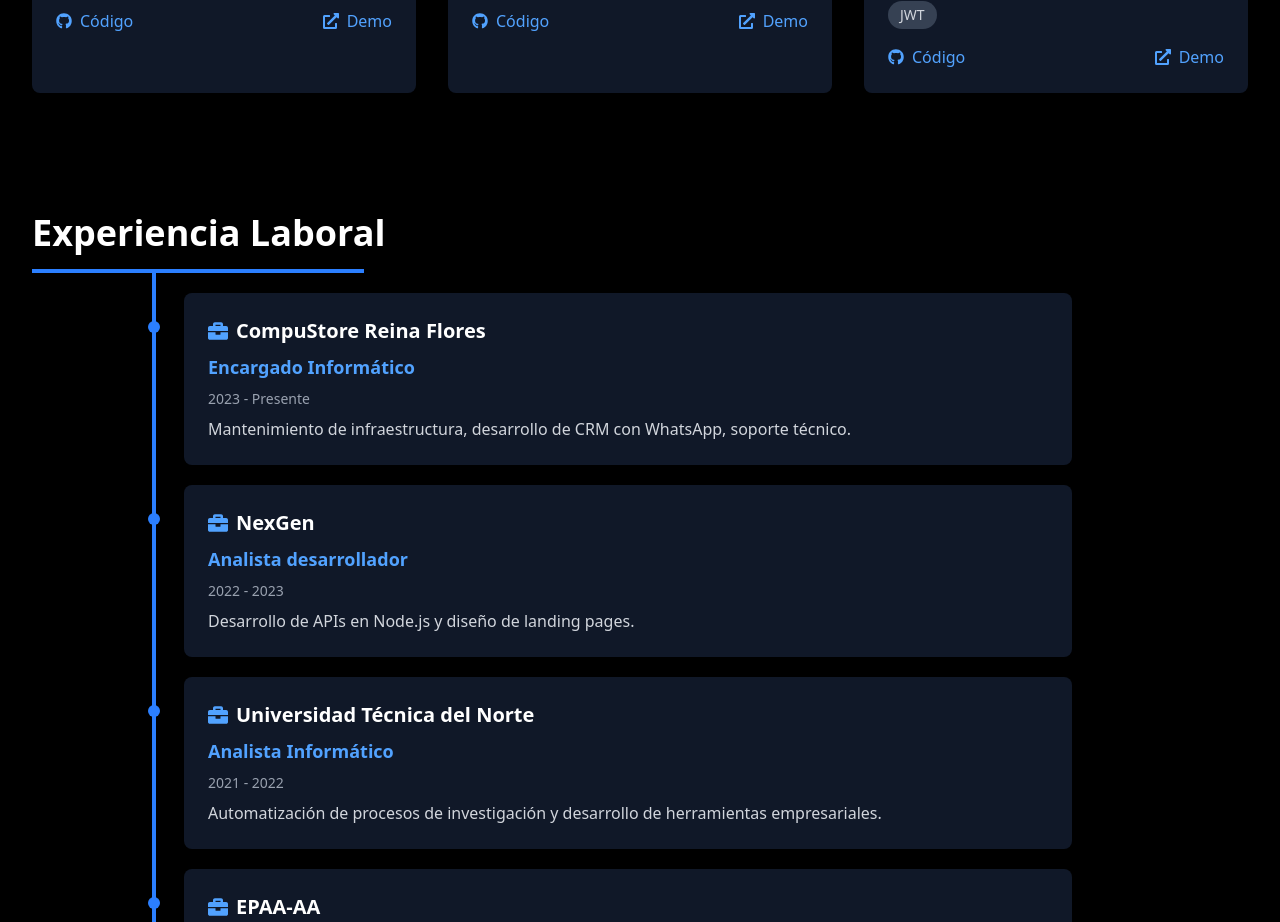
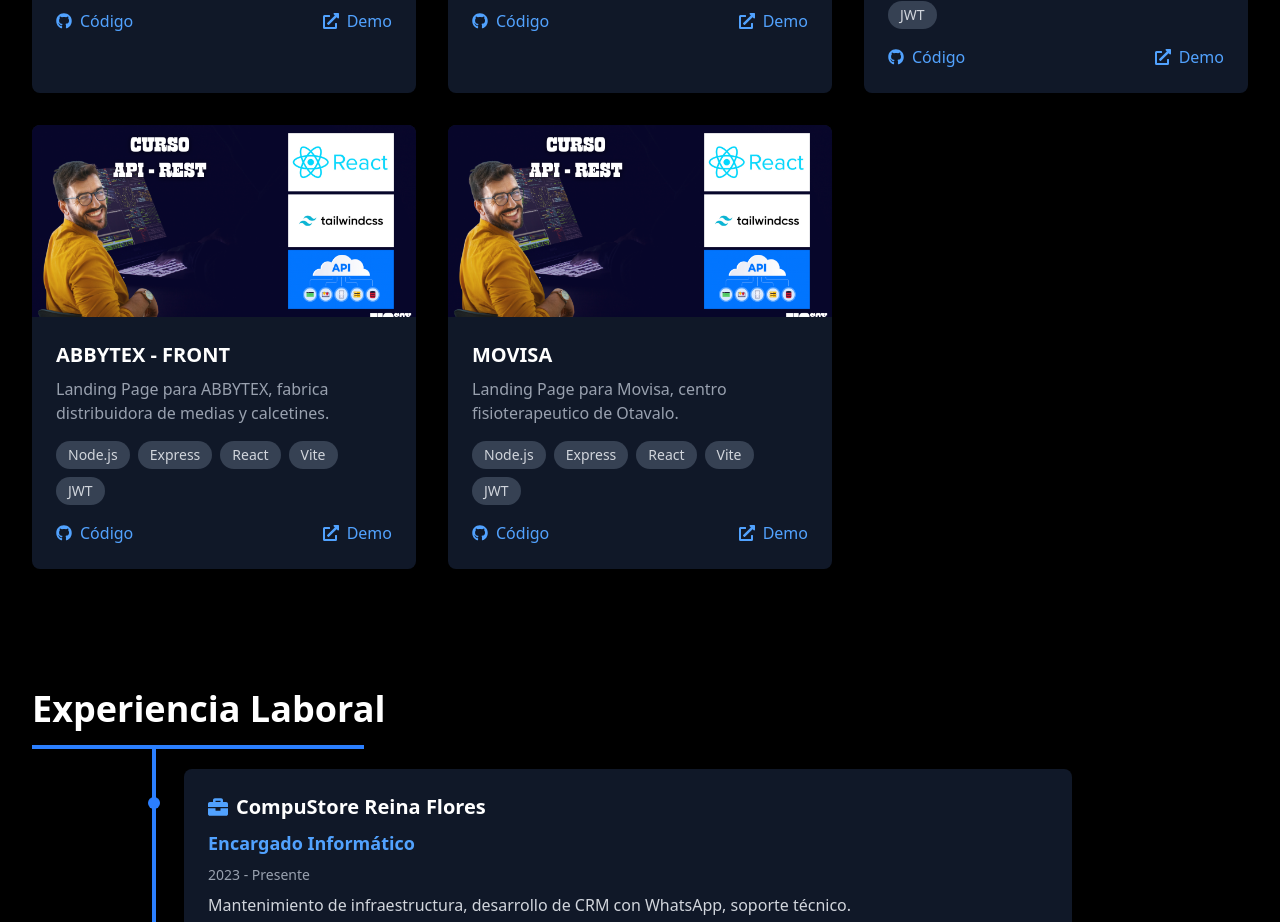
Before and after one commit to DarwinQuitoDev/PORTAFOLIO, a React (Vite) app: page / in a window 1280 px wide. Shown: the part 2475-3397 px from the top of the page. Built offline with nearby package versions, Linux system fonts and the light colour scheme.

Commit message:
Update de proyectos

```diff
--- a/src/components/Projects.tsx
+++ b/src/components/Projects.tsx
@@ -70,7 +70,7 @@
       image: Dev_3,
       technologies: ["React", "Vite", "Tailwind CSS"],
       githubUrl: "https://github.com/DarwinQuitoDev/PORTAFOLIO",
-      demoUrl: ""
+      demoUrl: "https://portafolio-zeta-sepia.vercel.app/"
     },
     {
       id: 6,
@@ -80,6 +80,24 @@
       technologies: ["Node.js", "Express", "React", "Vite", "JWT"],
       githubUrl: "https://github.com/DarwinQuitoDev/TEST_PLUS",
       demoUrl: ""
+    },
+    {
+      id: 7,
+      title: "ABBYTEX - FRONT",
+      description: " Landing Page para ABBYTEX, fabrica distribuidora de medias y calcetines.",
+      image: Dev_5,
+      technologies: ["Node.js", "Express", "React", "Vite", "JWT"],
+      githubUrl: "https://github.com/DarwinQuitoDev/ABBYTEX.git",
+      demoUrl: "https://abbytex.vercel.app/"
+    },
+    {
+      id: 8,
+      title: "MOVISA",
+      description: " Landing Page para Movisa, centro fisioterapeutico de Otavalo.",
+      image: Dev_5,
+      technologies: ["Node.js", "Express", "React", "Vite", "JWT"],
+      githubUrl: "https://github.com/DarwinQuitoDev/MOVISA.git",
+      demoUrl: "https://movisa.vercel.app/"
     }
     // Añade más proyectos según necesites
   ];
```
